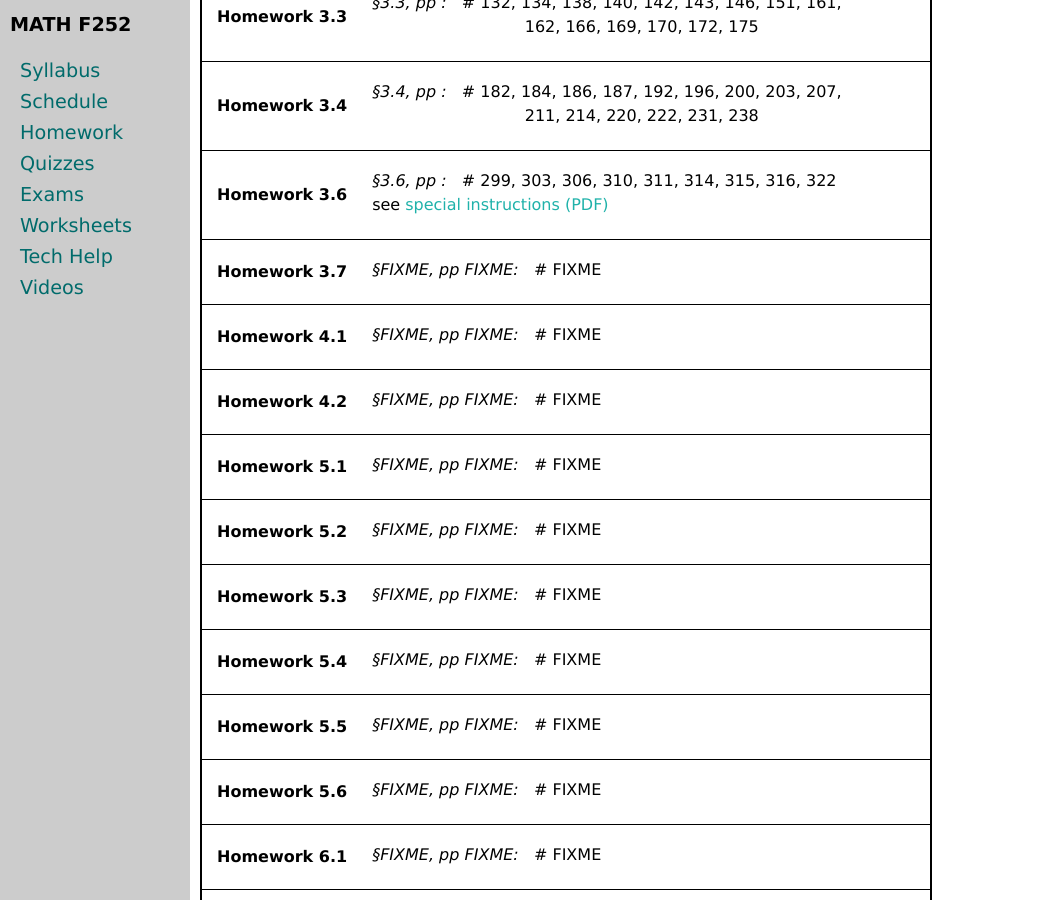
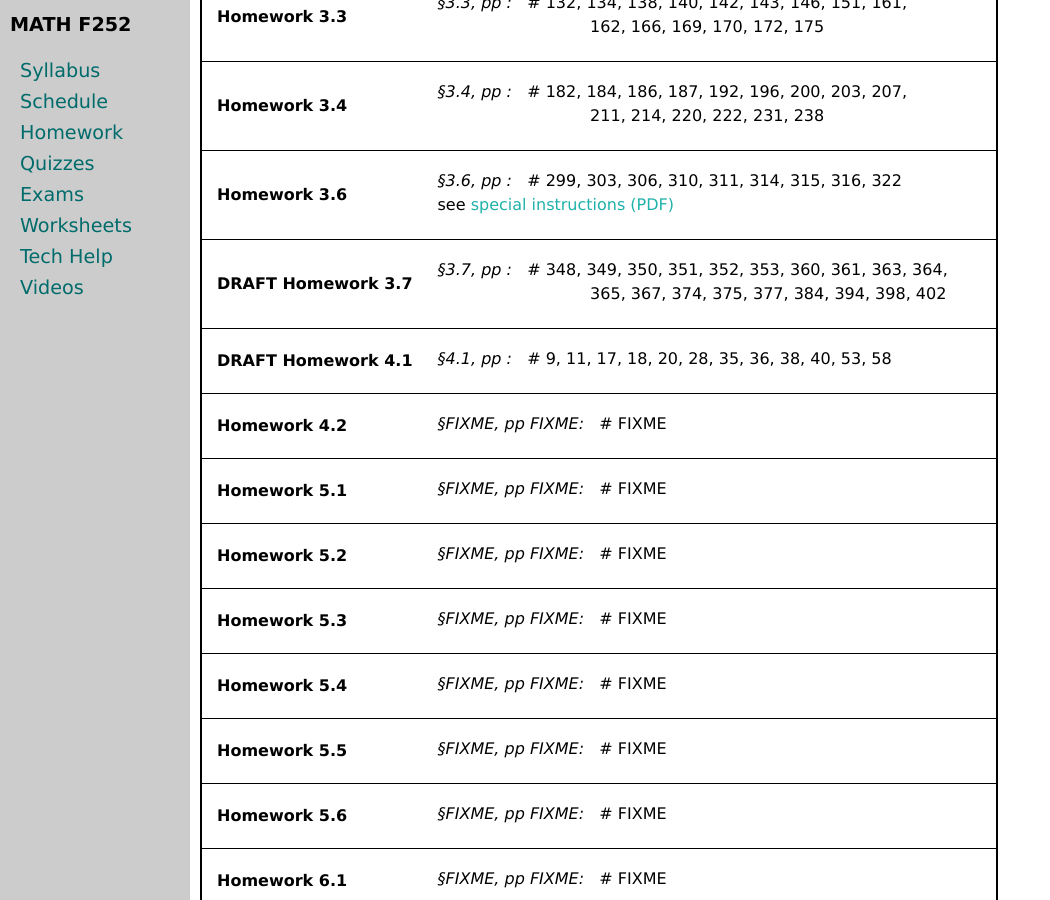
Before and after one commit to uaf-math/calc2, a Jekyll site: the page built from homework.md, in a window 1280 px wide and 900 px high, scrolled down 1195 px. Shown: the whole window, without its empty margins (0-1050 px from the left). Built offline with Jekyll 4.4.1, drawn with Linux system fonts in a browser that asks for light colours.

Commit message:
Draft 2 more Homeworks.

```diff
--- a/_data/homework.yml
+++ b/_data/homework.yml
@@ -87,16 +87,17 @@ homework:
     pages:
     problems: 299, 303, 306, 310, 311, 314, 315, 316, 322
     supp: supp3p6.pdf
-- name: Homework 3.7
+- name: DRAFT Homework 3.7
   sections:
-  - section: FIXME
-    pages: FIXME
-    problems: FIXME
-- name: Homework 4.1
+  - section: 3.7
+    pages:
+    problems: 348, 349, 350, 351, 352, 353, 360, 361, 363, 364,
+    cont: 365, 367, 374, 375, 377, 384, 394, 398, 402
+- name: DRAFT Homework 4.1
   sections:
-  - section: FIXME
-    pages: FIXME
-    problems: FIXME
+  - section: 4.1
+    pages:
+    problems: 9, 11, 17, 18, 20, 28, 35, 36, 38, 40, 53, 58
 - name: Homework 4.2
   sections:
   - section: FIXME
```
